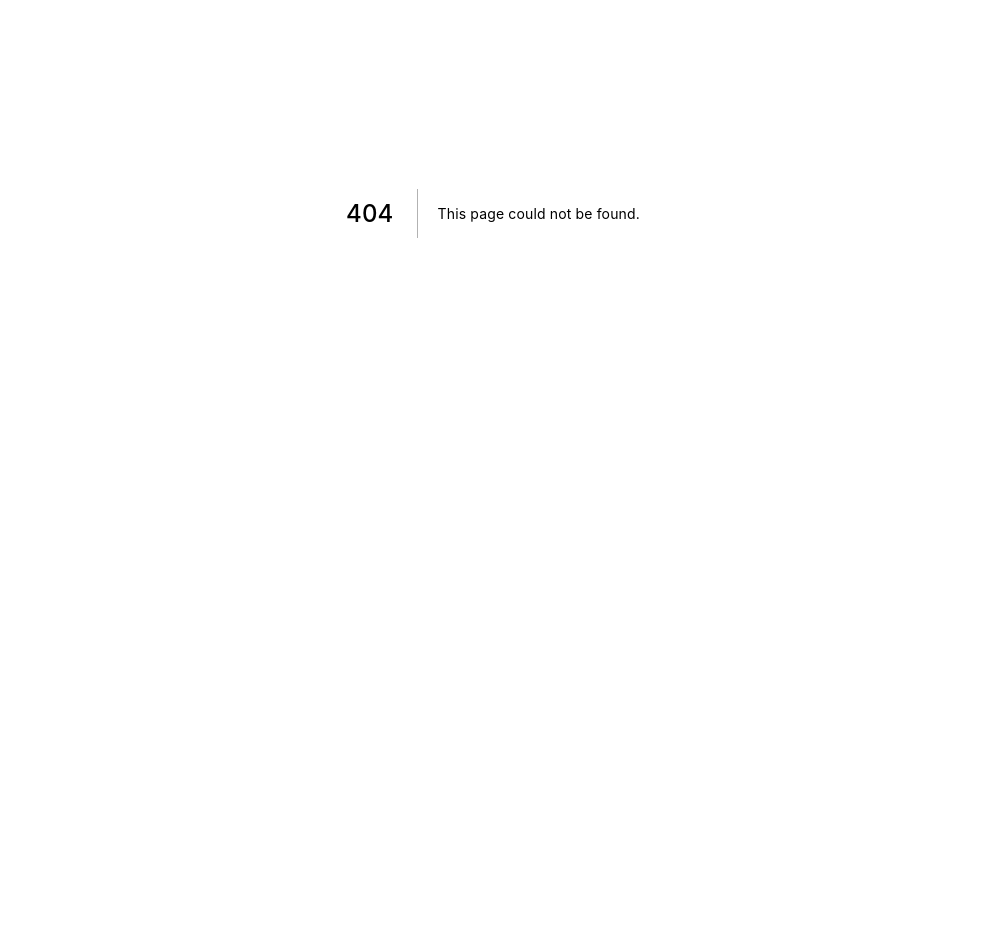
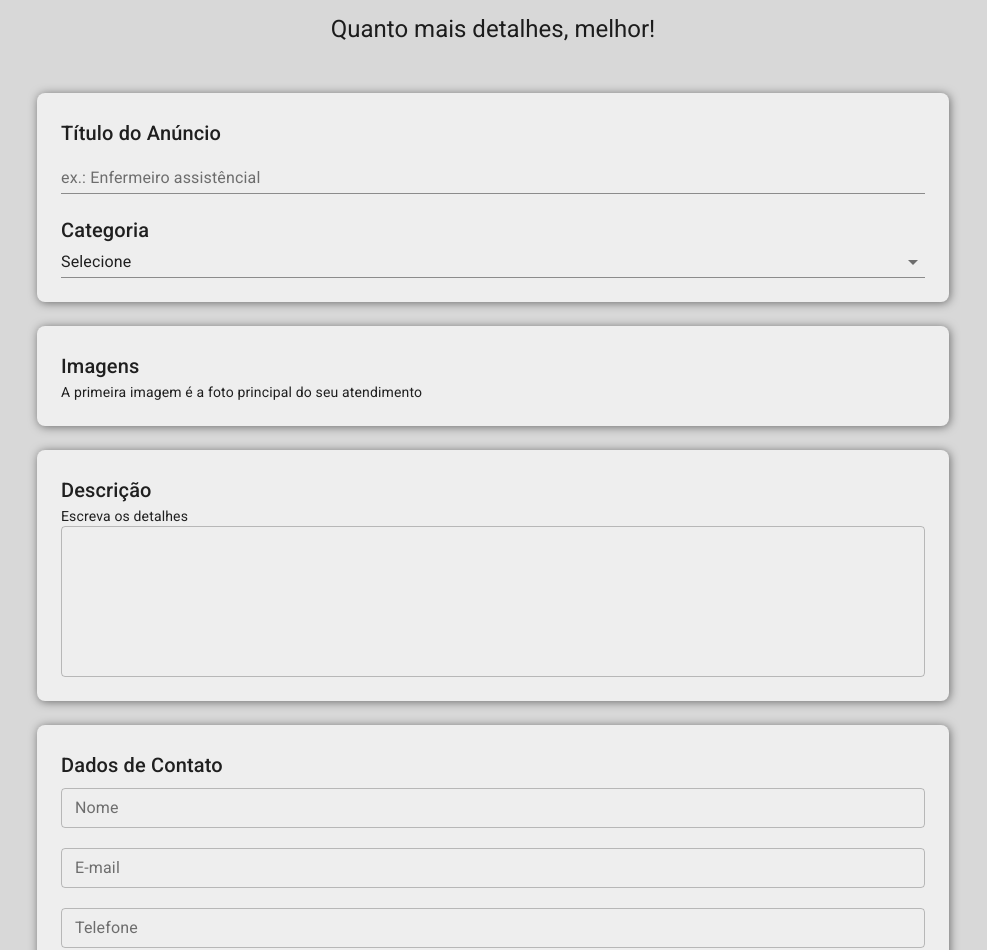
Before and after one commit to juniortro/enfs, a Next.js app: page /user/publish in a window 1280 px wide. Before the commit this address had no page. Shown: the part 187-1137 px from the top of the page, without its empty margins (147-1134 px from the left). Before the commit the page ends 800 px from the top, so only its background shows below. Built offline with nearby package versions, Linux system fonts and the light colour scheme.

Commit message:
adicionado pagina de publicar anuncio

```diff
--- /dev/null
+++ b/pages/user/publish.jsx
@@ -0,0 +1,133 @@
+import { Button, Container, Select, TextField, Typography } from '@material-ui/core';
+import { makeStyles } from '@material-ui/core/styles';
+import { Box } from '@mui/system';
+import TemplateDefault from '../../src/templates/Default';
+
+const useStyles = makeStyles((theme) => ({
+  container: {
+    padding: theme.spacing(8,0,6),
+  },
+  boxContainer: {
+    paddingBottom: theme.spacing(3),
+  },
+  box: {
+    backgroundColor: theme.palette.background.white,
+    padding: theme.spacing(3),
+    borderRadius: theme.spacing(1),
+    boxShadow: '1px 1px 10px rgba(0,0,0,0.5)'
+  }
+}))
+
+const Publish = () => {
+  const classes = useStyles();
+  return (
+    <TemplateDefault>
+      <Container maxWidth="md" className={classes.container}>
+        <Typography component="h1" variant="h2" align="center" color="textPrimary">
+          Publicar novo atendimento
+        </Typography>
+        <Typography component="h5" variant="h5" align="center" color="textPrimary">
+          Quanto mais detalhes, melhor!
+        </Typography>
+      </Container>
+
+      <Container maxWidth="md" className={classes.boxContainer}>
+        <Box className={classes.box}>
+          <Typography component="h6" variant="h6" color="textPrimary">
+            Título do Anúncio
+          </Typography>
+          <TextField
+            label="ex.: Enfermeiro assistêncial"
+            size="small"
+            fullWidth
+          />
+          <br /><br />
+          <Typography component="h6" variant="h6" color="textPrimary">
+            Categoria
+          </Typography>
+          <Select
+            native
+            value=""
+            fullWidth
+            onChange={() => {}}
+            inputProps={{
+              name: 'age',
+            }}
+          >
+            <option value="">Selecione</option>
+            <option value={1}>Medições</option>
+            <option value={2}>Acompanhamentos</option>
+            <option value={3}>Medicações</option>
+            <option value={4}>Outros</option>
+          </Select>
+        </Box>
+      </Container>
+
+      <Container maxWidth="md" className={classes.boxContainer}>
+        <Box className={classes.box}>
+          <Typography component="h6" variant="h6" color="textPrimary">
+            Imagens
+          </Typography>
+          <Typography component="div" variant="body2" color="textPrimary">
+            A primeira imagem é a foto principal do seu atendimento
+          </Typography>
+        </Box>
+      </Container>
+
+      <Container maxWidth="md" className={classes.boxContainer}>
+        <Box className={classes.box}>
+          <Typography component="h6" variant="h6" color="textPrimary">
+            Descrição
+          </Typography>
+          <Typography component="div" variant="body2" color="textPrimary">
+            Escreva os detalhes
+          </Typography>
+          <TextField
+            multiline
+            rows={6}
+            variant="outlined"
+            fullWidth
+          />
+        </Box>
+      </Container>
+
+      <Container maxWidth="md" className={classes.boxContainer}>
+        <Box className={classes.box}>
+          <Typography component="h6" variant="h6" color="textPrimary" gutterBottom>
+            Dados de Contato
+          </Typography>
+          <TextField
+            label="Nome"
+            variant="outlined"
+            size="small"
+            fullWidth
+          />
+          <br /><br />
+          <TextField
+            label="E-mail"
+            variant="outlined"
+            size="small"
+            fullWidth
+          />
+          <br /><br />
+          <TextField
+            label="Telefone"
+            variant="outlined"
+            size="small"
+            fullWidth
+          />
+          <br /><br />
+        </Box>
+      </Container>
+
+      <Container maxWidth="md" className={classes.boxContainer}>
+        <Box textAlign="right">
+          <Button variant="contained" color="primary">Publicar Anúncio</Button>
+        </Box>
+
+      </Container>
+    </TemplateDefault>
+  )
+}
+
+export default Publish;
--- a/src/theme.js
+++ b/src/theme.js
@@ -7,6 +7,10 @@ const theme = createTheme({
     },
     secondary: {
       main: '#ff0000'
+    },
+    background: {
+      default: '#d8d8d8',
+      white: '#eee',
     }
   }
 })
```
